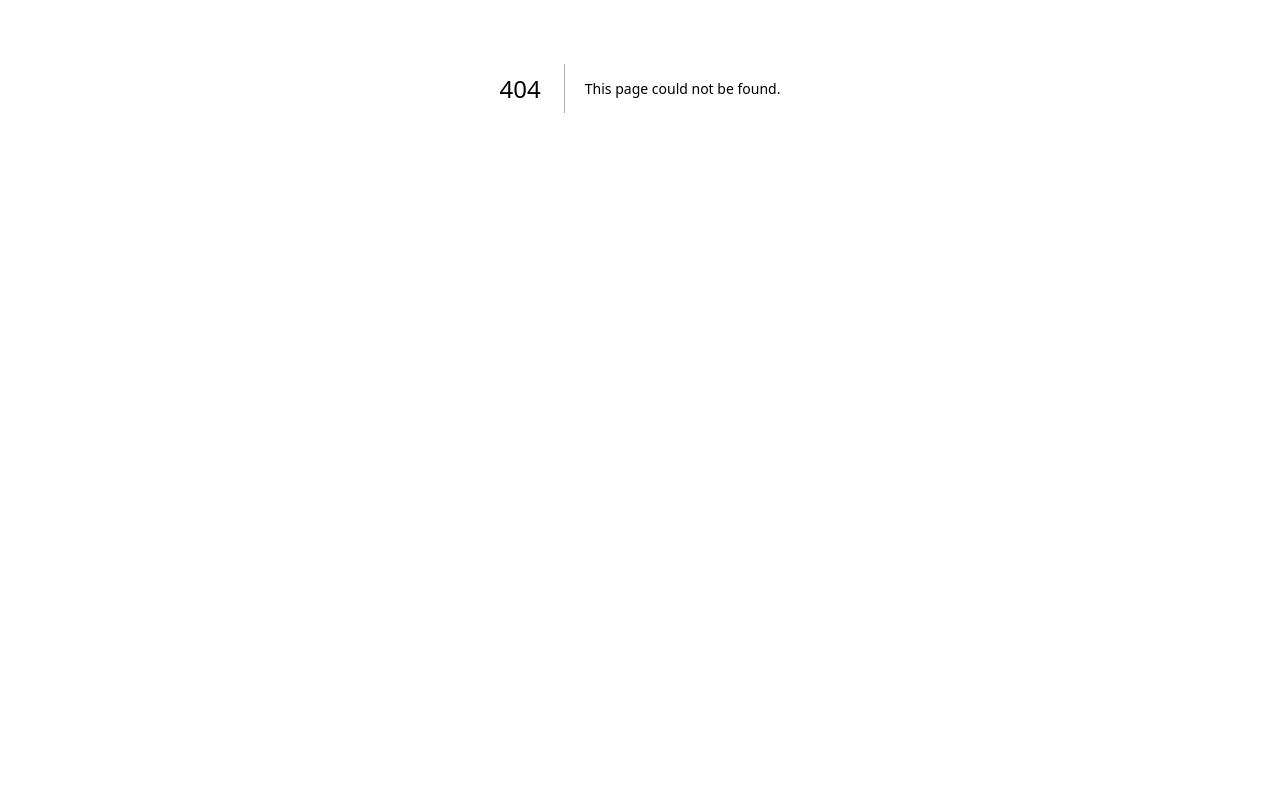
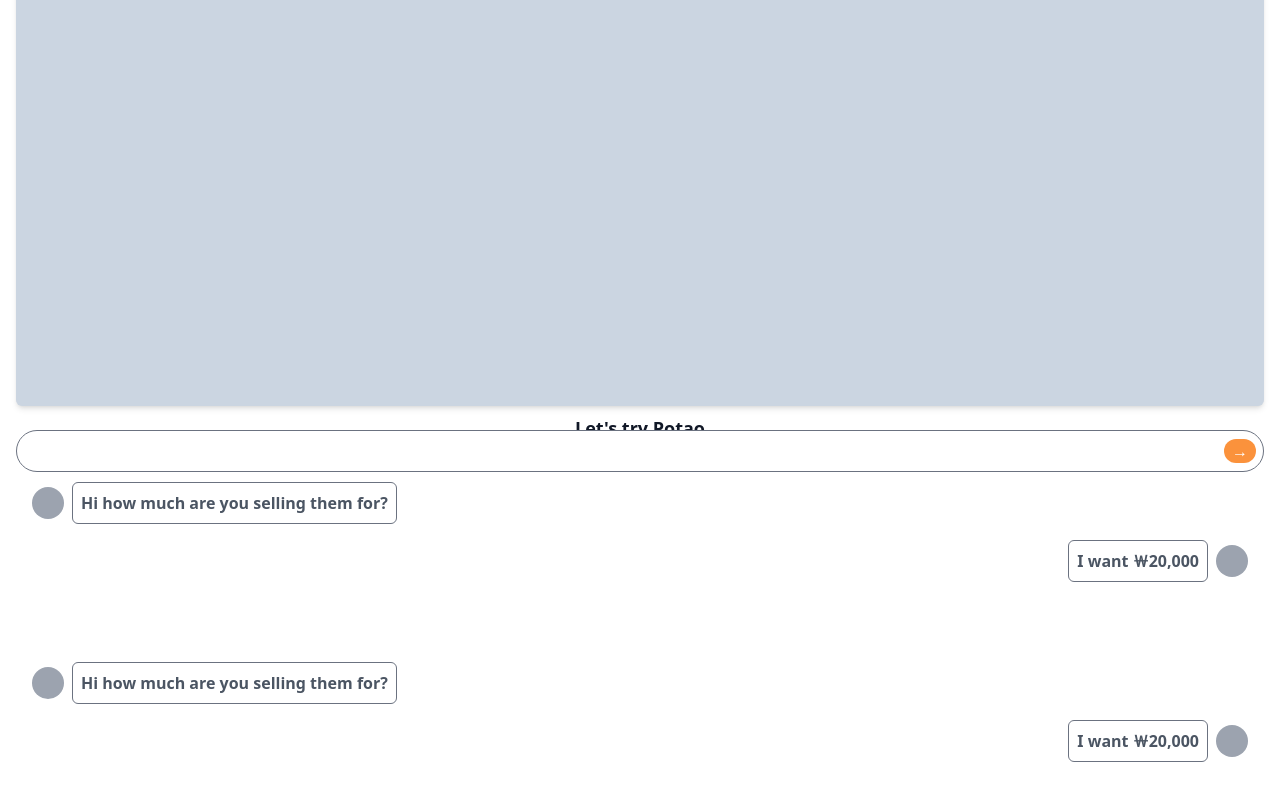
Before and after one commit to Yoonho5034/carrot-project, a Next.js app: page /live/1 in a window 1280 px wide. Before the commit this address had no page. Shown: the part 312-1112 px from the top of the page. Before the commit the page ends 800 px from the top, so only its background shows below. Built offline with nearby package versions, Linux system fonts and the light colour scheme.

Commit message:
fix: stream

```diff
--- /dev/null
+++ b/pages/live/[id].js
@@ -0,0 +1,112 @@
+const detail = () => {
+  return (
+    <div className="pt-4 px-4 ">
+      <div className="w-full rounded-md bg-slate-300 aspect-video shadow-md" />
+      <h3 className="text-gray-900 mt-2 font-semibold text-lg text-center">
+        Let&apos;s try Potao
+      </h3>
+
+      {/* 말풍선  */}
+      <div className="h-[50vh] overflow-scroll pb-8">
+        <div className="px-4 py-10 space-y-4">
+          <div className="flex items-center space-x-2">
+            <div className="w-8 h-8 rounded-full bg-gray-400" />
+            <div className="text-gray-600 font-semibold border p-2 rounded-md border-gray-500">
+              Hi how much are you selling them for?
+            </div>
+          </div>
+          <div className="flex flex-row-reverse items-center space-x-reverse space-x-2 ">
+            <div className="w-8 h-8 rounded-full bg-gray-400" />
+            <div className="text-gray-600 font-semibold border p-2 rounded-md border-gray-500">
+              I want ￦20,000
+            </div>
+          </div>
+        </div>
+        <div className="px-4 py-10 space-y-4">
+          <div className="flex items-center space-x-2">
+            <div className="w-8 h-8 rounded-full bg-gray-400" />
+            <div className="text-gray-600 font-semibold border p-2 rounded-md border-gray-500">
+              Hi how much are you selling them for?
+            </div>
+          </div>
+          <div className="flex flex-row-reverse items-center space-x-reverse space-x-2 ">
+            <div className="w-8 h-8 rounded-full bg-gray-400" />
+            <div className="text-gray-600 font-semibold border p-2 rounded-md border-gray-500">
+              I want ￦20,000
+            </div>
+          </div>
+        </div>
+        <div className="px-4 py-10 space-y-4">
+          <div className="flex items-center space-x-2">
+            <div className="w-8 h-8 rounded-full bg-gray-400" />
+            <div className="text-gray-600 font-semibold border p-2 rounded-md border-gray-500">
+              Hi how much are you selling them for?
+            </div>
+          </div>
+          <div className="flex flex-row-reverse items-center space-x-reverse space-x-2 ">
+            <div className="w-8 h-8 rounded-full bg-gray-400" />
+            <div className="text-gray-600 font-semibold border p-2 rounded-md border-gray-500">
+              I want ￦20,000
+            </div>
+          </div>
+        </div>
+        <div className="px-4 py-10 space-y-4">
+          <div className="flex items-center space-x-2">
+            <div className="w-8 h-8 rounded-full bg-gray-400" />
+            <div className="text-gray-600 font-semibold border p-2 rounded-md border-gray-500">
+              Hi how much are you selling them for?
+            </div>
+          </div>
+          <div className="flex flex-row-reverse items-center space-x-reverse space-x-2 ">
+            <div className="w-8 h-8 rounded-full bg-gray-400" />
+            <div className="text-gray-600 font-semibold border p-2 rounded-md border-gray-500">
+              I want ￦20,000
+            </div>
+          </div>
+        </div>
+        <div className="px-4 py-10 space-y-4">
+          <div className="flex items-center space-x-2">
+            <div className="w-8 h-8 rounded-full bg-gray-400" />
+            <div className="text-gray-600 font-semibold border p-2 rounded-md border-gray-500">
+              Hi how much are you selling them for?
+            </div>
+          </div>
+          <div className="flex flex-row-reverse items-center space-x-reverse space-x-2 ">
+            <div className="w-8 h-8 rounded-full bg-gray-400" />
+            <div className="text-gray-600 font-semibold border p-2 rounded-md border-gray-500">
+              I want ￦20,000
+            </div>
+          </div>
+        </div>
+        <div className="px-4 py-10 space-y-4">
+          <div className="flex items-center space-x-2">
+            <div className="w-8 h-8 rounded-full bg-gray-400" />
+            <div className="text-gray-600 font-semibold border p-2 rounded-md border-gray-500">
+              Hi how much are you selling them for?
+            </div>
+          </div>
+          <div className="flex flex-row-reverse items-center space-x-reverse space-x-2 ">
+            <div className="w-8 h-8 rounded-full bg-gray-400" />
+            <div className="text-gray-600 font-semibold border p-2 rounded-md border-gray-500">
+              I want ￦20,000
+            </div>
+          </div>
+        </div>
+      </div>
+      {/* 채팅 */}
+      <div className="fixed w-full mx-auto max-x-md bottom-4 inset-x-0 px-4">
+        <div className="flex items-center relative ">
+          <input
+            type="text"
+            className="w-full rounded-full pr-8  focus:ring-orange-400 focus:outline-none focus:border-orange-400"
+          />
+          <div className="absolute right-2 bg-orange-400 px-2 rounded-full text-white hover:bg-orange-500">
+            <span>&rarr;</span>
+          </div>
+        </div>
+      </div>
+    </div>
+  );
+};
+
+export default detail;
--- /dev/null
+++ b/pages/live/index.js
@@ -0,0 +1,31 @@
+const live = () => {
+  return (
+    <div className="py-10 space-y-6 divide-y-2">
+      {[1, 2, 3, 4, 5, 6].map((_, i) => (
+        <div key={i} className="pt-4 px-4 ">
+          <div className="w-full rounded-md bg-slate-300 aspect-video shadow-md" />
+          <h3 className="font-medium text-gray-500 mt-2">
+            Let&apos;s try Potao
+          </h3>
+        </div>
+      ))}
+      <button className="fixed bottom-20 right-6 bg-orange-400 rounded-full text-white p-2 hover:bg-orange-500 focus:bg-orange-400 transitions">
+        <svg
+          xmlns="http://www.w3.org/2000/svg"
+          fill="none"
+          viewBox="0 0 24 24"
+          strokeWidth={1.5}
+          stroke="currentColor"
+          className="w-6 h-6"
+        >
+          <path
+            strokeLinecap="round"
+            d="M15.75 10.5l4.72-4.72a.75.75 0 011.28.53v11.38a.75.75 0 01-1.28.53l-4.72-4.72M4.5 18.75h9a2.25 2.25 0 002.25-2.25v-9a2.25 2.25 0 00-2.25-2.25h-9A2.25 2.25 0 002.25 7.5v9a2.25 2.25 0 002.25 2.25z"
+          />
+        </svg>
+      </button>
+    </div>
+  );
+};
+
+export default live;
--- a/pages/stream/index.js
+++ b/pages/stream/index.js
@@ -119,7 +119,7 @@ const live = () => {
         </div>
       </div>
     </div>
-  );
+  )
 };
 
 export default live;
```
